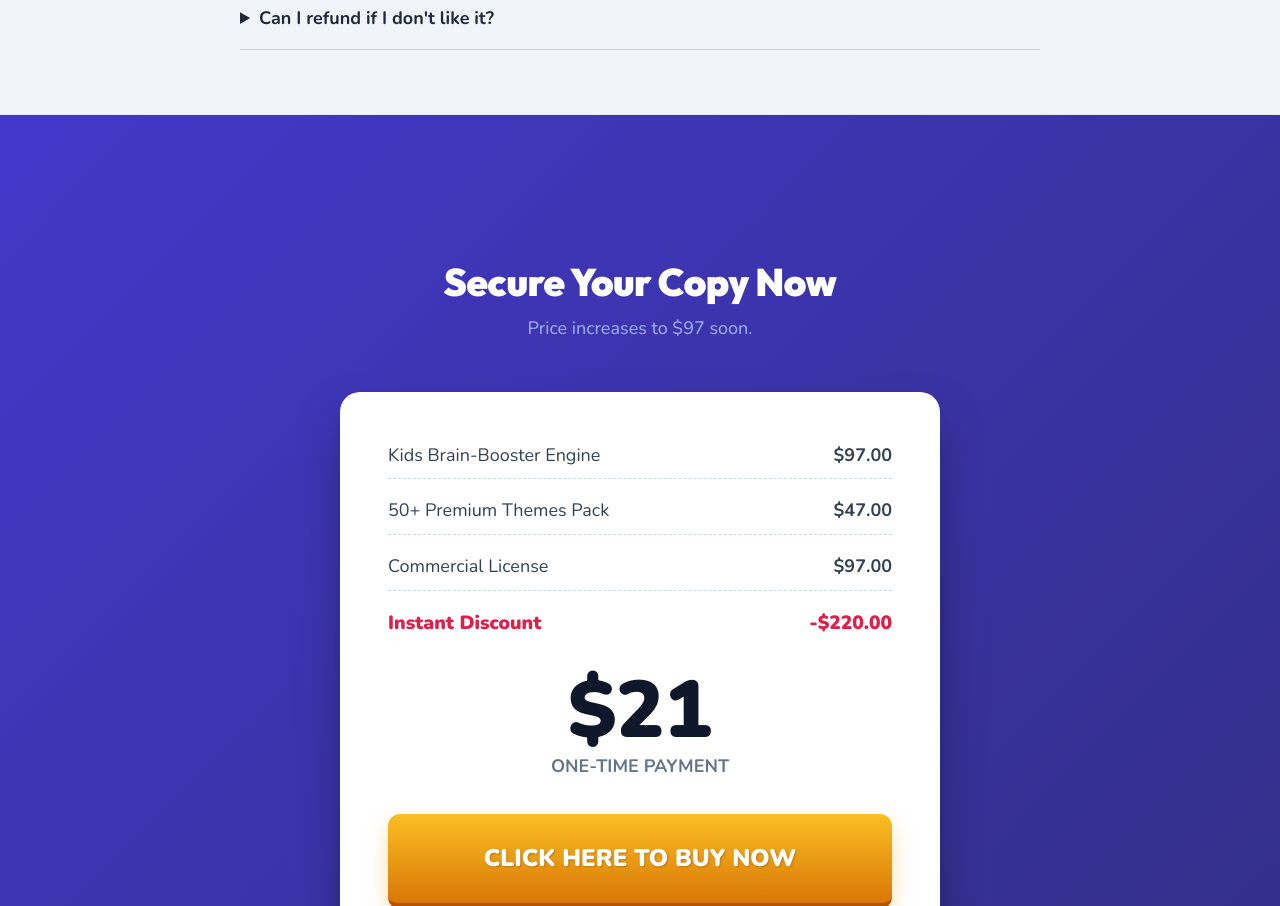
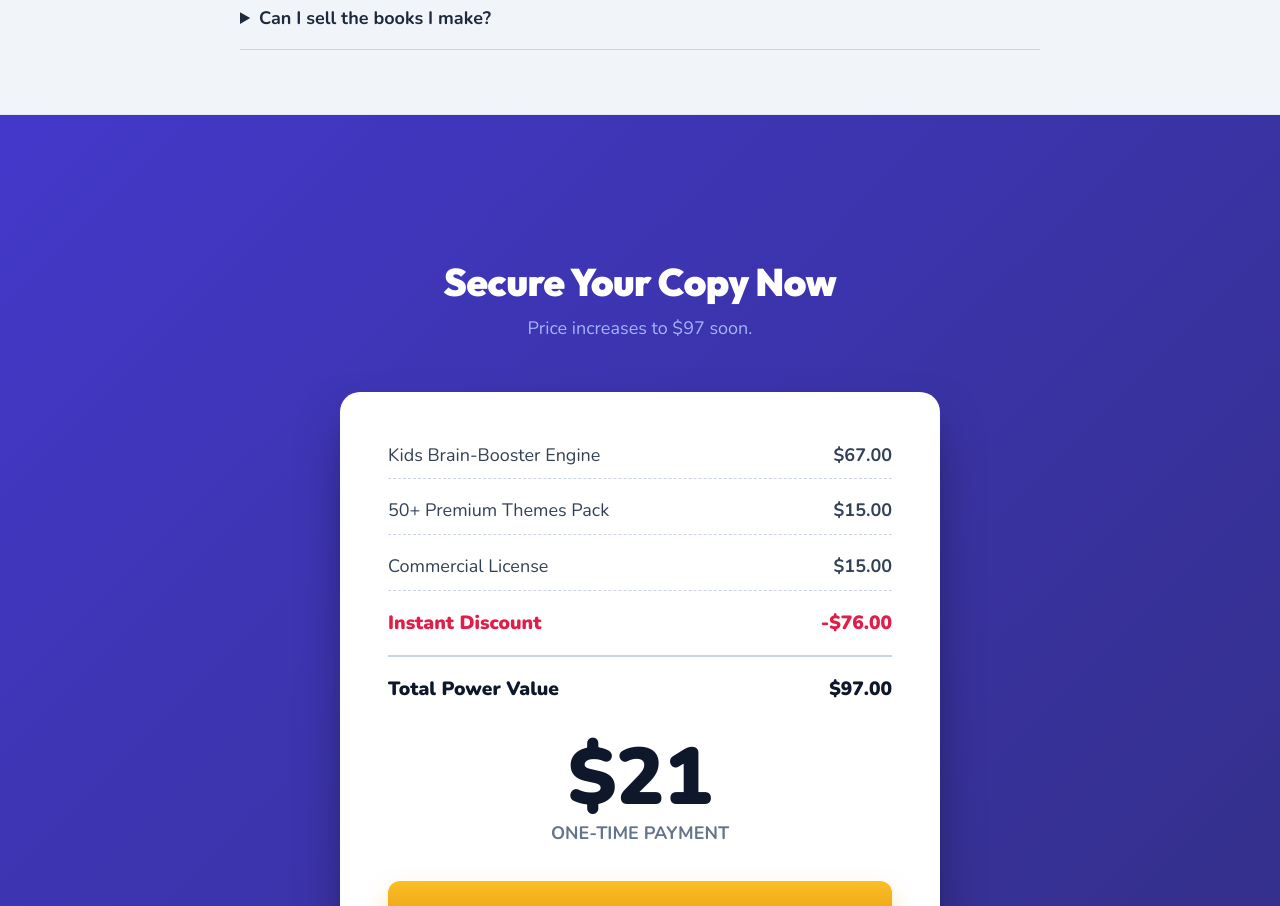
Before and after one commit to maitriukawala-sketch/puzzle-FE, a plain HTML site: page sales-page.html in a window 1280 px wide. Shown: the part 6636-7542 px from the top of the page. Drawn offline with nearby package versions, Linux system fonts and the light colour scheme.

Commit message:
Update sales page with new puzzle showcase, corrected pricing, and trusted copy

```diff
--- a/sales-page.html
+++ b/sales-page.html
@@ -577,9 +577,9 @@
                     access.</p>
             </details>
             <details style="padding: 1rem 0; border-bottom: 1px solid #CBD5E1;">
-                <summary style="font-weight: 700; cursor: pointer;">Can I refund if I don't like it?</summary>
-                <p style="margin-top: 0.5rem; color: #475569;">Since this is a digital software download, all sales are
-                    final. Please watch the demo video to see exactly what you are getting!</p>
+                <summary style="font-weight: 700; cursor: pointer;">Can I sell the books I make?</summary>
+                <p style="margin-top: 0.5rem; color: #475569;">Yes! You have full commercial rights to the PDF/Images
+                    you generate. You can sell them on Amazon KDP, Etsy, or your own website.</p>
             </details>
         </div>
     </section>
@@ -596,23 +596,30 @@
                 <div style="text-align: left; margin-bottom: 2rem; color: #334155;">
                     <div
                         style="display: flex; justify-content: space-between; margin-bottom: 1rem; border-bottom: 1px dashed #CBD5E1; padding-bottom: 0.5rem;">
+                        <!-- CALCULATION: 67 + 15 + 15 = 97 -->
                         <span>Kids Brain-Booster Engine</span>
-                        <span style="font-weight: 700;">$97.00</span>
+                        <span style="font-weight: 700;">$67.00</span>
                     </div>
                     <div
                         style="display: flex; justify-content: space-between; margin-bottom: 1rem; border-bottom: 1px dashed #CBD5E1; padding-bottom: 0.5rem;">
                         <span>50+ Premium Themes Pack</span>
-                        <span style="font-weight: 700;">$47.00</span>
+                        <span style="font-weight: 700;">$15.00</span>
                     </div>
                     <div
                         style="display: flex; justify-content: space-between; margin-bottom: 1rem; border-bottom: 1px dashed #CBD5E1; padding-bottom: 0.5rem;">
                         <span>Commercial License</span>
-                        <span style="font-weight: 700;">$97.00</span>
+                        <span style="font-weight: 700;">$15.00</span>
                     </div>
                     <div
                         style="display: flex; justify-content: space-between; color: #E11D48; font-weight: 900; font-size: 1.2rem;">
+                        <!-- 97 - 21 = 76 Discount -->
                         <span>Instant Discount</span>
-                        <span>-$220.00</span>
+                        <span>-$76.00</span>
+                    </div>
+                    <div
+                        style="display: flex; justify-content: space-between; color: #0F172A; font-weight: 900; font-size: 1.2rem; margin-top: 1rem; border-top: 2px solid #CBD5E1; padding-top: 1rem;">
+                        <span>Total Power Value</span>
+                        <span>$97.00</span>
                     </div>
                 </div>
 
```
